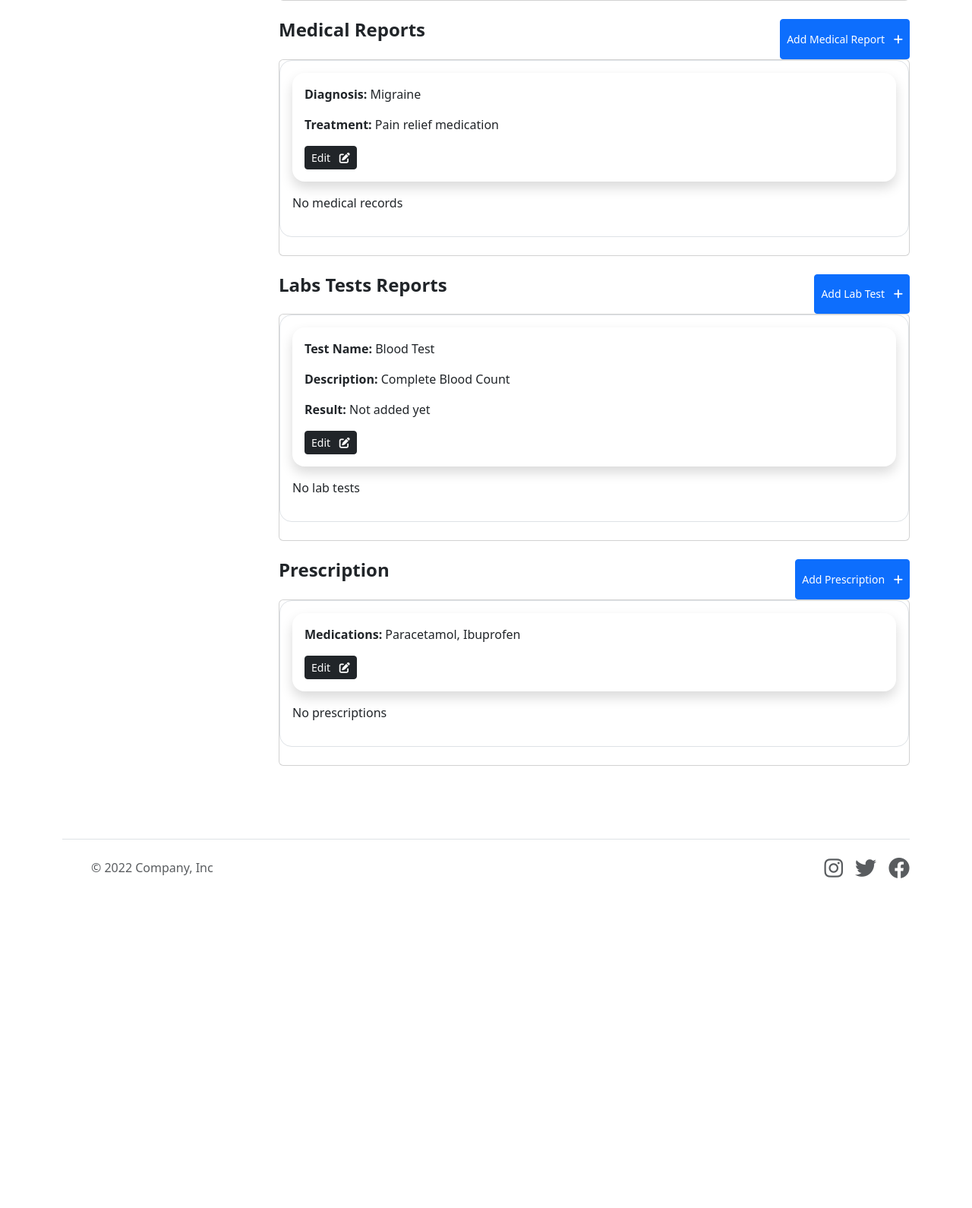
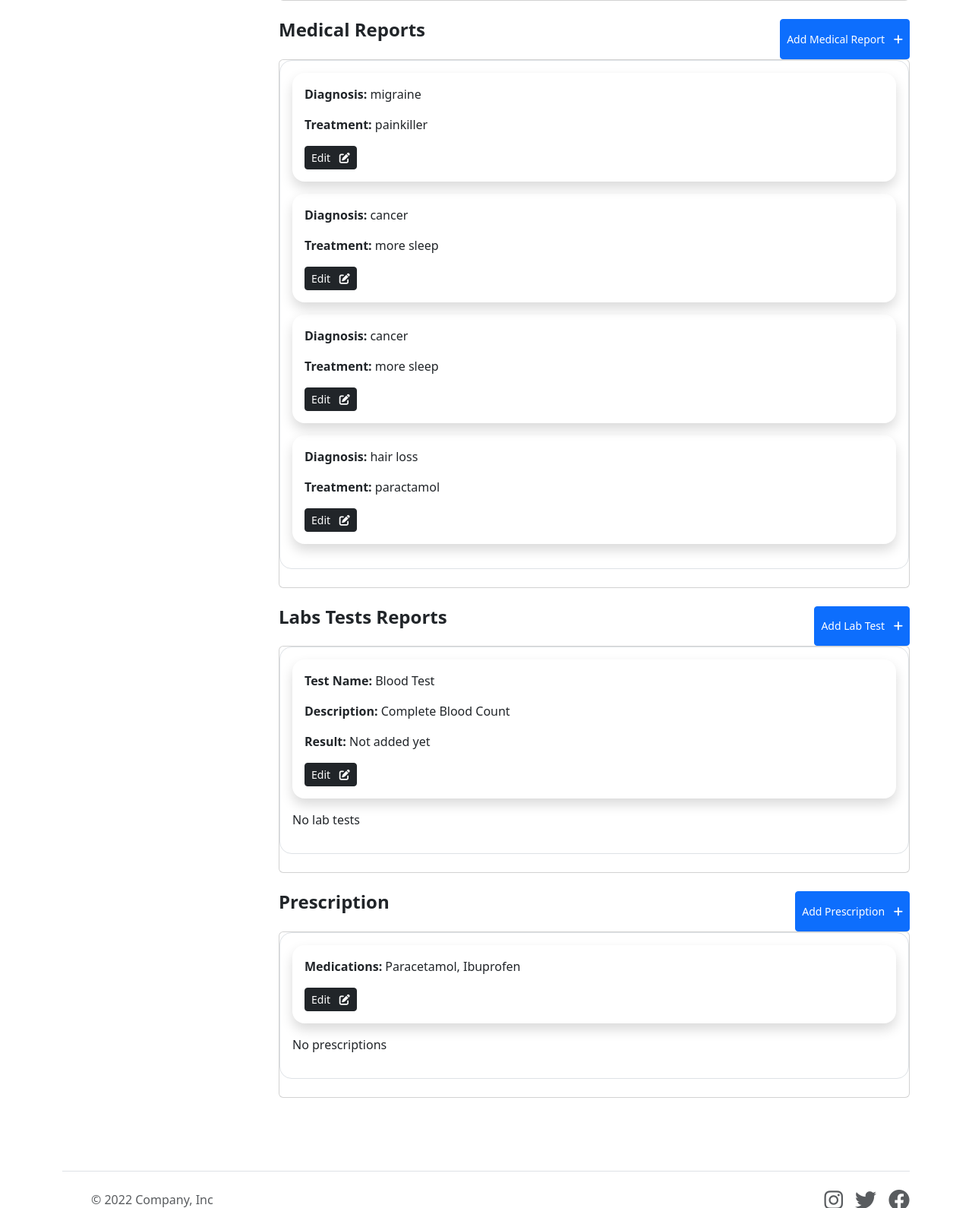
Before and after one commit to mohammedsbd/CnergyCare, a Django app: page /doctor/appointments/263037 in a window 1280 px wide. Shown: the part 595-2185 px from the top of the page at 76% size. Before the commit the page ends 1751 px from the top, so only its background shows below. Run offline with Django 5.2, Linux system fonts and the light colour scheme; a user stored in the database is signed in; data comes from the database, SQL or seed files in the repository; both versions use the stored data as it was after the commit; parts of the project's set-up code (start-up, migrations or seed data) failed here and were passed over.

Commit message:
finshed the add report functionality

```diff
--- a/doctor/urls.py
+++ b/doctor/urls.py
@@ -10,5 +10,7 @@ urlpatterns =[
     path("cancel_appointment/<appointment_id>", views.cancel_appointment, name="cancel_appointment"),
     path("activate_appointment/<appointment_id>", views.activate_appointment, name="activate_appointment"),
     path("complete_appointment/<appointment_id>", views.complete_appointment, name="complete_appointment"),
+    path("add_medical_report/<appointment_id>", views.add_medical_report, name="add_medical_report"),
+    path("edit_medical_report/<appointment_id>/<medical_report_id>/", views.edit_medical_report, name="edit_medical_report"),
 
 ]
--- a/doctor/views.py
+++ b/doctor/views.py
@@ -84,3 +84,38 @@ def complete_appointment(request, appointment_id):
 
     messages.success(request, "Appointment Completed Successfully")
     return redirect("doctor:appointment_detail", appointment.appointment_id)
+
+
+
+@login_required
+def add_medical_report(request, appointment_id):
+    doctor = doctor_models.Doctor.objects.get(user=request.user)
+    appointment = base_models.Appointment.objects.get(appointment_id=appointment_id, doctor=doctor)
+
+    if request.method == "POST":
+        diagnosis = request.POST.get("diagnosis")
+        treatment = request.POST.get("treatment")
+        base_models.MedicalRecord.objects.create(appointment=appointment, diagnosis=diagnosis, treatment=treatment)
+
+
+    messages.success(request, "Medical Report Added Successfully")
+    return redirect("doctor:appointment_detail", appointment.appointment_id)
+
+
+
+@login_required
+def edit_medical_report(request, appointment_id, medical_report_id):
+    doctor = doctor_models.Doctor.objects.get(user=request.user)
+    appointment = base_models.Appointment.objects.get(appointment_id=appointment_id, doctor=doctor)
+    medical_report = base_models.MedicalRecord.objects.get(id=medical_report_id, appointment=appointment)
+
+    if request.method == "POST":
+        diagnosis = request.POST.get("diagnosis")
+        treatment = request.POST.get("treatment")
+
+        medical_report.diagnosis = diagnosis
+        medical_report.treatment = treatment
+        medical_report.save()
+
+    messages.success(request, "Medical Report Updated Successfully")
+    return redirect("doctor:appointment_detail", appointment.appointment_id)
--- a/templates/doctor/appointment_detail.html
+++ b/templates/doctor/appointment_detail.html
@@ -62,37 +62,40 @@
                     </div>
                     <div class="collapse" id="collapseMedicalReport">
                         <div class="border p-3 mb-4 rounded-4">
-                            <form action="#" method="POST">
+                            <form action="{% url 'doctor:add_medical_report' appointment.appointment_id %}" method="POST">
+
+                                {% csrf_token %}
                                 <input type="text" class="form-control mb-3" name="diagnosis" placeholder="Diagnosis" />
                                 <input type="text" class="form-control mb-3" name="treatment" placeholder="Treatment" />
-                                <button class="btn btn-secondary btn-sm">Save <i class="fas fa-save ms-2"></i></button>
+                                <button type="submit" class="btn btn-secondary btn-sm">Save <i class="fas fa-save ms-2"></i></button>
                             </form>
                         </div>
                     </div>
 
                     <div class="card mb-4">
                         <div class="border p-3 mb-4 rounded-4">
+                            {% for m in medical_records %}
                                 <div class="shadow p-3 rounded-4 mb-3">
-                                <p><span class="fw-semibold text-dark">Diagnosis:</span> Migraine</p>
-                                <p><span class="fw-semibold text-dark">Treatment:</span> Pain relief medication</p>
-                                <button class="btn btn-dark btn-sm" type="button" data-bs-toggle="collapse"
-                                    data-bs-target="#collapseMedicalRecord1" aria-expanded="false"
-                                    aria-controls="collapseMedicalRecord1">Edit <i
-                                        class="fas fa-edit ms-2"></i></button>
-                                <div class="collapse mt-3" id="collapseMedicalRecord1">
+                                <p><span class="fw-semibold text-dark">Diagnosis:</span> {{m.diagnosis}}</p>
+    <p><span class="fw-semibold text-dark">Treatment:</span> {{m.treatment}}</p>
+    <button class="btn btn-dark btn-sm" type="button" data-bs-toggle="collapse" data-bs-target="#collapseMedicalRecord{{m.id}}"
+        aria-expanded="false" aria-controls="collapseMedicalRecord{{m.id}}">Edit <i class="fas fa-edit ms-2"></i></button>
+    <div class="collapse mt-3" id="collapseMedicalRecord{{m.id}}">
         <div class="border p-3 rounded-4">
             <form action="#" method="POST">
-                                            <input type="text" class="form-control mb-3" value="Migraine"
-                                                name="diagnosis" placeholder="Diagnosis" />
-                                            <input type="text" class="form-control mb-3" value="Pain relief medication"
-                                                name="treatment" placeholder="Treatment" />
-                                            <button class="btn btn-secondary btn-sm">Save Changes <i
-                                                    class="fas fa-save ms-2"></i></button>
+                <input type="text" class="form-control mb-3" value="" name="diagnosis"
+                    placeholder="Diagnosis" />
+                <input type="text" class="form-control mb-3" value="" name="treatment"
+                    placeholder="Treatment" />
+                <button class="btn btn-secondary btn-sm">Save Changes <i class="fas fa-save ms-2"></i></button>
             </form>
         </div>
     </div>
 </div>
+{% empty %}
 <p>No medical records</p>
+{% endfor %}
+
                         </div>
                     </div>
                 </div>
```
Also changed, not shown: db.sqlite3. Lines whose indentation alone changed are shown as unchanged.
